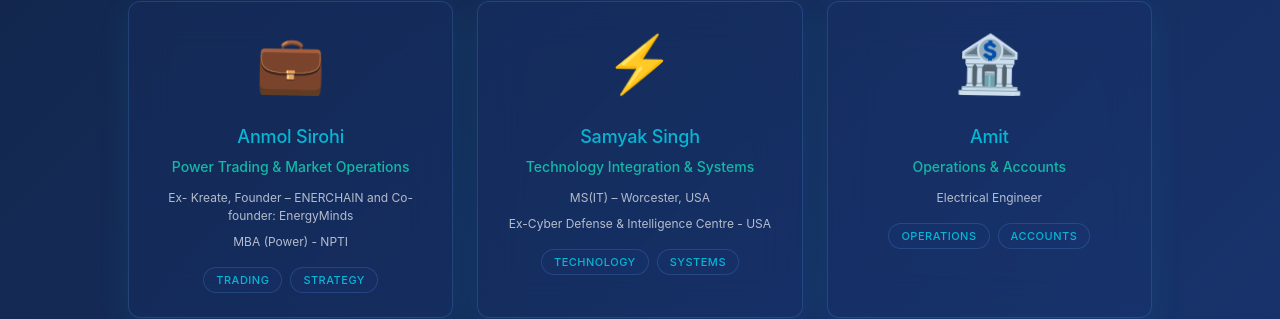
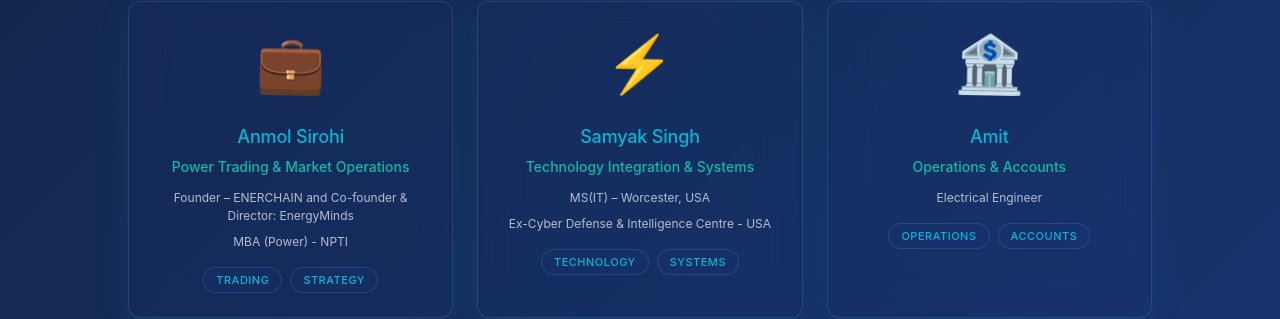
Before and after one commit to EMPS-2025/EMPS_Website, a Next.js app: page / in a window 1280 px wide. Shown: the part 1599-1918 px from the top of the page. Built offline with nearby package versions, Linux system fonts and the light colour scheme; a web font is replaced by a local one.

Commit message:
Update Team.js

```diff
--- a/app/components/Team.js
+++ b/app/components/Team.js
@@ -18,7 +18,7 @@ const Team = () => {
                         <h3>Anmol Sirohi</h3>
                         <p className="team-role">Power Trading & Market Operations</p>
                         <p className="team-background">
-                            Ex- Kreate, Founder – ENERCHAIN and Co-founder: EnergyMinds
+                            Founder – ENERCHAIN and Co-founder & Director: EnergyMinds
                         </p>
                         <p className="team-education">MBA (Power) - NPTI</p>
                         <div className="expertise-tags">
```
